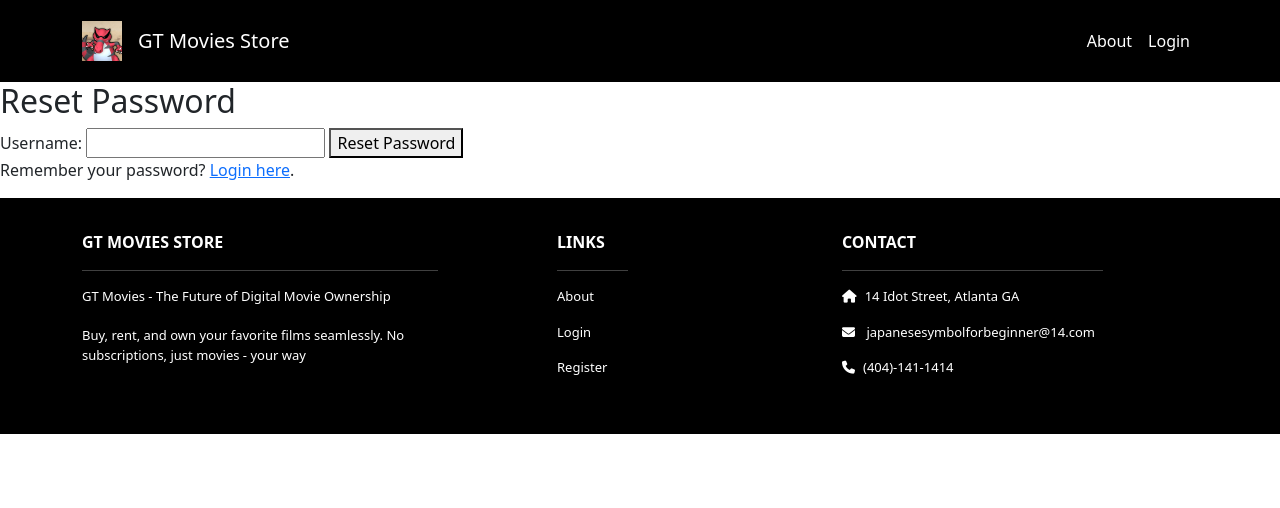
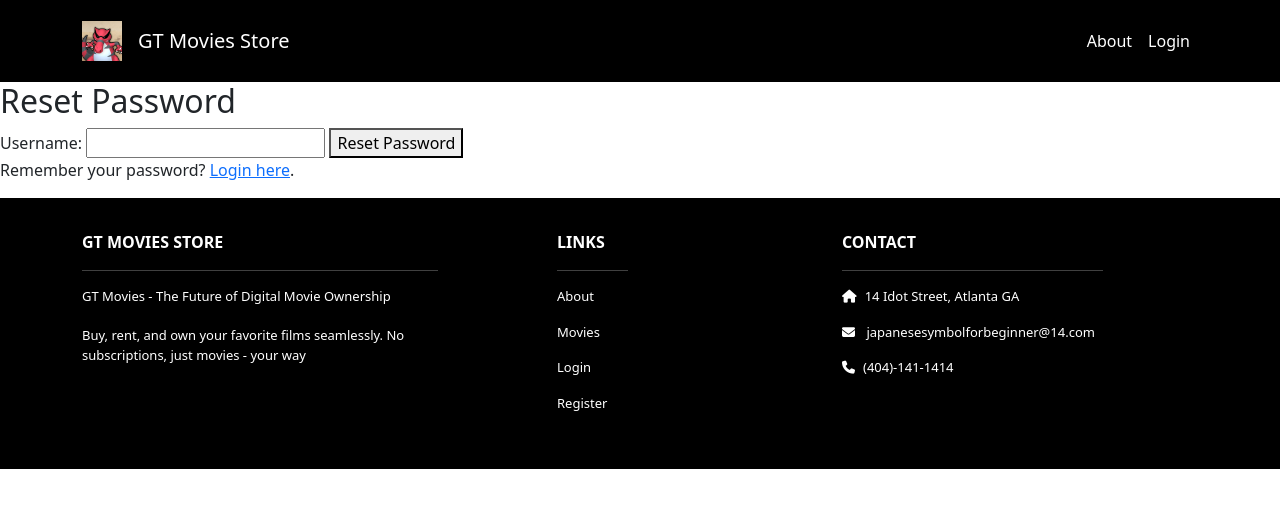
Before and after one commit to Tahsin-Kazi/Movie-Store-Wesley-3, a Django app: page /password-reset/ in a window 1280 px wide. Shown: the top 508 px of the page. Run offline with Django 5.2, Linux system fonts and the light colour scheme; parts of the project's set-up code (start-up, migrations or seed data) failed here and were passed over; some libraries are stand-ins or nearby versions.

```diff
--- a/templates/base.html
+++ b/templates/base.html
@@ -58,6 +58,7 @@
             <b>LINKS</b>
             <hr />
             <p><a class="nav-link" href="{% url 'home.about' %}">About</a></p>
+            <p><a class = "nav-link" href = "{% url 'movie.index' %}">Movies </a></p>
             <p><a class="nav-link" href="{% url 'login' %}">Login</a></p>
             <p><a class="nav-link" href="{% url 'register' %}">Register</a></p>
           </div>
```
